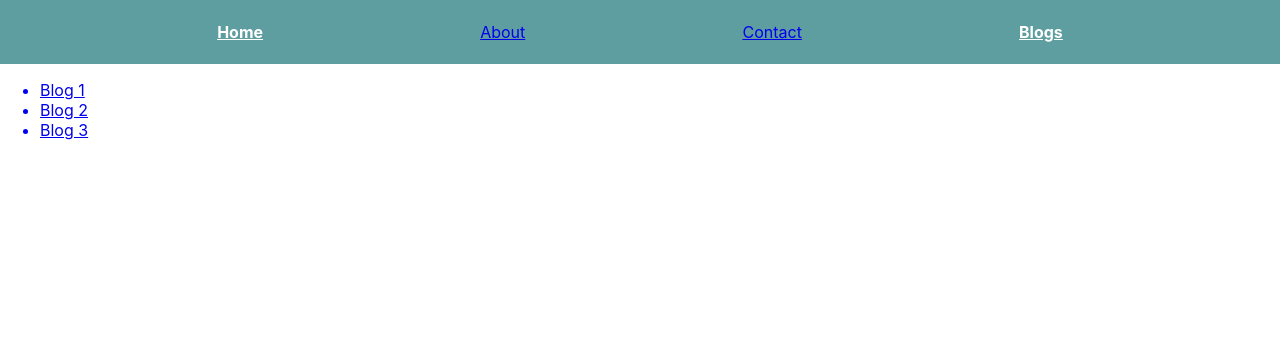
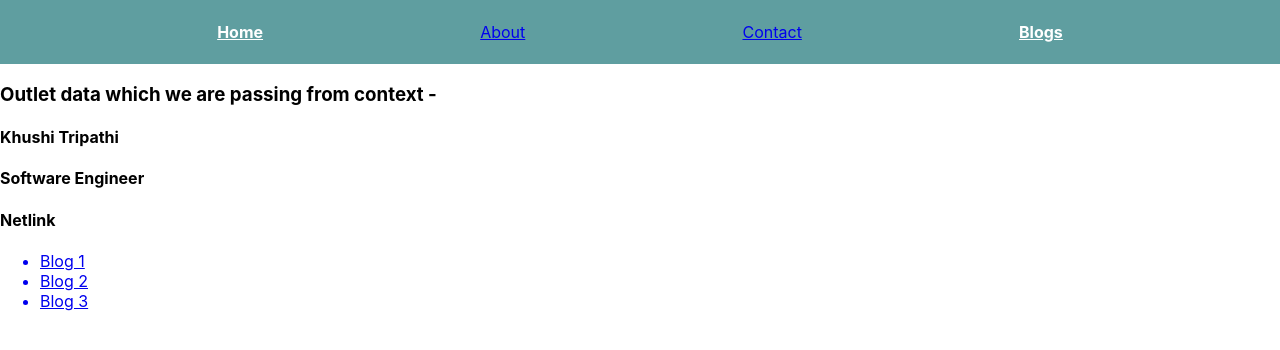
Before and after one commit to khushi-tripathi/routes-redux-concept, a React (Create React App) app: page /root/blogs in a window 1280 px wide. Shown: the top 350 px of the page. Built offline with nearby package versions, Linux system fonts and the light colour scheme.

Commit message:
Summary : use UseOutletContext hook

```diff
--- a/src/Components/Blogs/Blog.js
+++ b/src/Components/Blogs/Blog.js
@@ -1,9 +1,15 @@
 import React from "react";
-import { Link } from "react-router";
+import { Link, useOutletContext } from "react-router";
 
 function Blog() {
+  const data = useOutletContext();
+  console.log("DATA OUTLET :: ", data);
   return (
     <>
+      <h3>Outlet data which we are passing from context - </h3>
+      <h4>{data.name}</h4>
+      <h4>{data.designation}</h4>
+      <h4>{data.company}</h4>
       <ul>
         <Link to={"blog-1"}>
           <li>Blog 1</li>
--- a/src/Components/NavBar.js
+++ b/src/Components/NavBar.js
@@ -4,6 +4,12 @@ import { NavLink, Outlet } from "react-router";
 // NavLink is just a modifed version of Link, this has properties link isActive , etc to beautify link. MAinly used to visible links on the aplication.
 
 function NavBar() {
+  // Some data which we need to pass to the children path component ...
+  const data = {
+    name: "Khushi Tripathi",
+    designation: "Software Engineer",
+    company: "Netlink",
+  };
   return (
     <>
       <div className="nav">
@@ -41,7 +47,7 @@ function NavBar() {
           Blogs
         </NavLink>
       </div>
-      <Outlet />
+      <Outlet context={data} />
     </>
   );
 }
```
